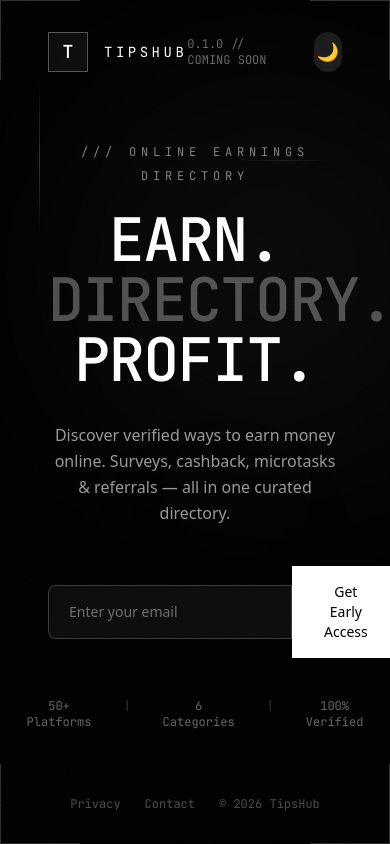
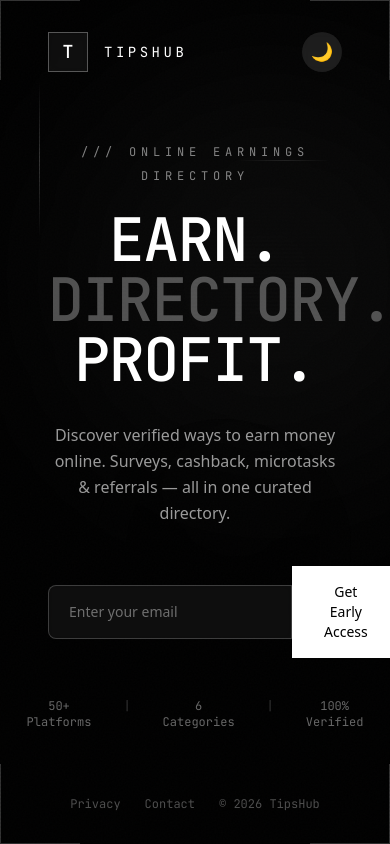
Before and after one commit to nekwasar/tipshub, a React (Vite) app in the folder frontend/: page / in a window 390 px wide. Built offline with nearby package versions, Linux system fonts and the light colour scheme.

Commit message:
Fix: hide version text on mobile

```diff
--- a/frontend/src/App.jsx
+++ b/frontend/src/App.jsx
@@ -82,7 +82,7 @@ function App() {
             <motion.div
               initial={{ opacity: 0, x: 20 }}
               animate={{ opacity: 1, x: 0 }}
-              className={`font-mono text-xs ${isDark ? 'text-white/40' : 'text-black/40'}`}
+              className={`font-mono text-xs ${isDark ? 'text-white/40' : 'text-black/40'} hidden md:block`}
             >
               0.1.0 // COMING SOON
             </motion.div>
```
